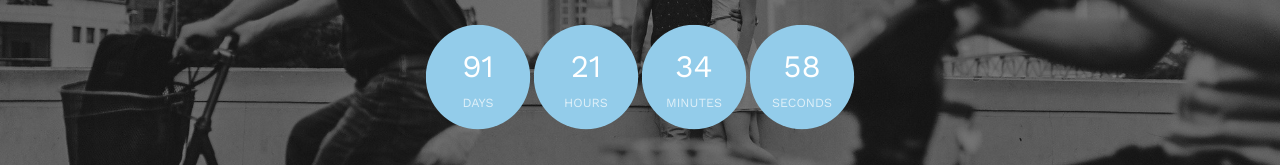
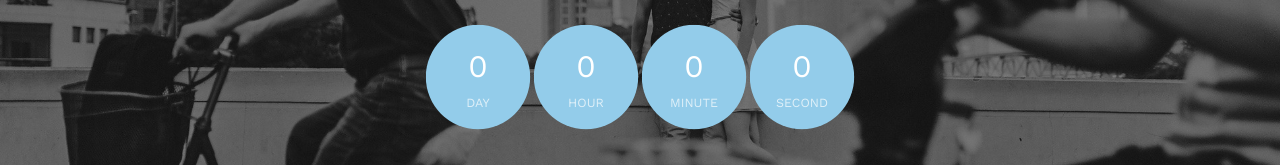
Before and after one commit to Flickster42490/weddingSite, a website: page index.html in a window 1280 px wide. Shown: the part 420-585 px from the top of the page. Drawn offline with nearby package versions, Linux system fonts and the light colour scheme; files whose address does not match are found by name.

Commit message:
Update index.html

```diff
--- a/index.html
+++ b/index.html
@@ -308,7 +308,7 @@
 <script src="js/main.js"></script>
 
 <script>
-  var d = new Date('05/22/2017 16:30 -05:00');
+  var d = new Date('12/22/2016 16:30 -05:00');
 
   // default example
   simplyCountdown('.simply-countdown-one', {
```
